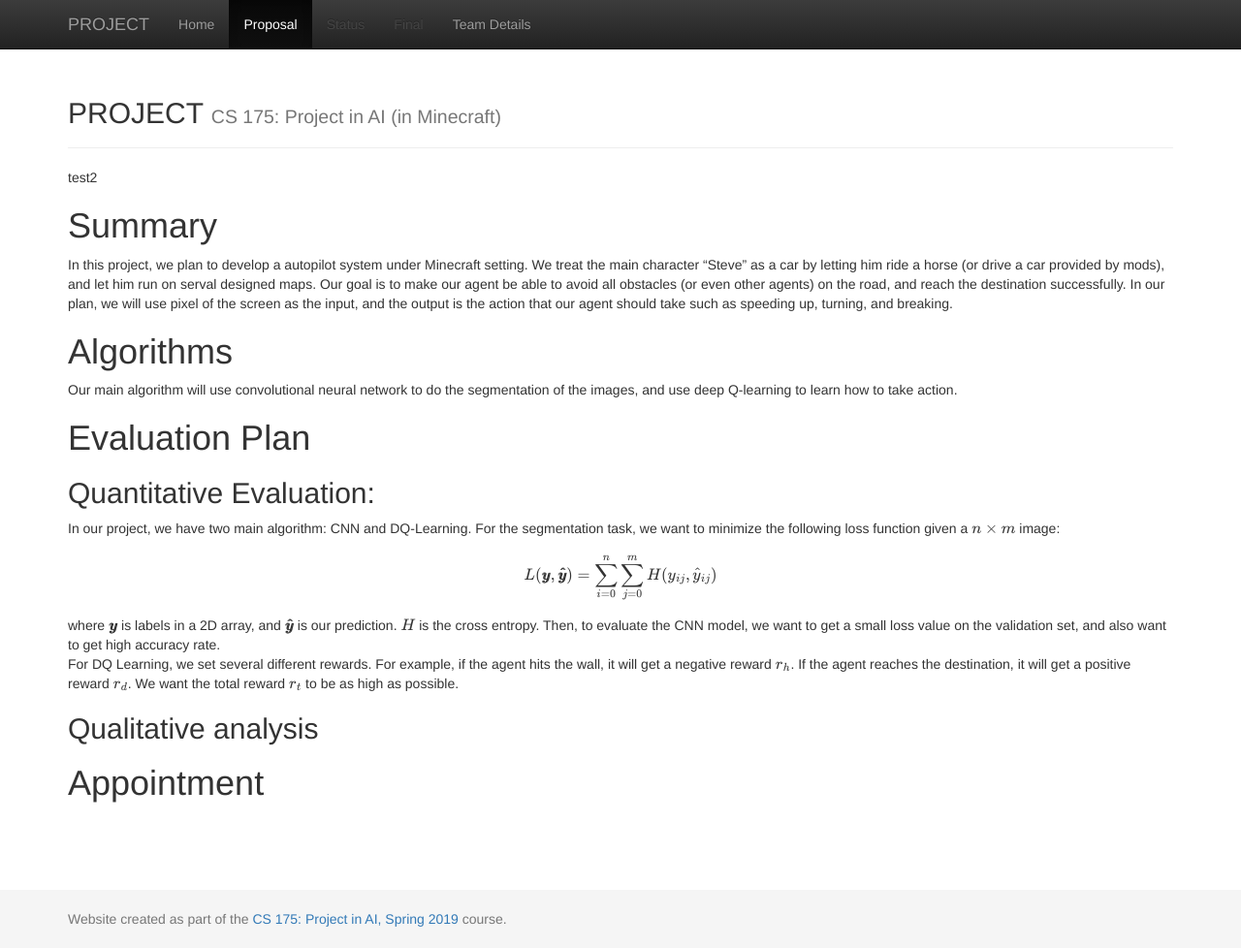
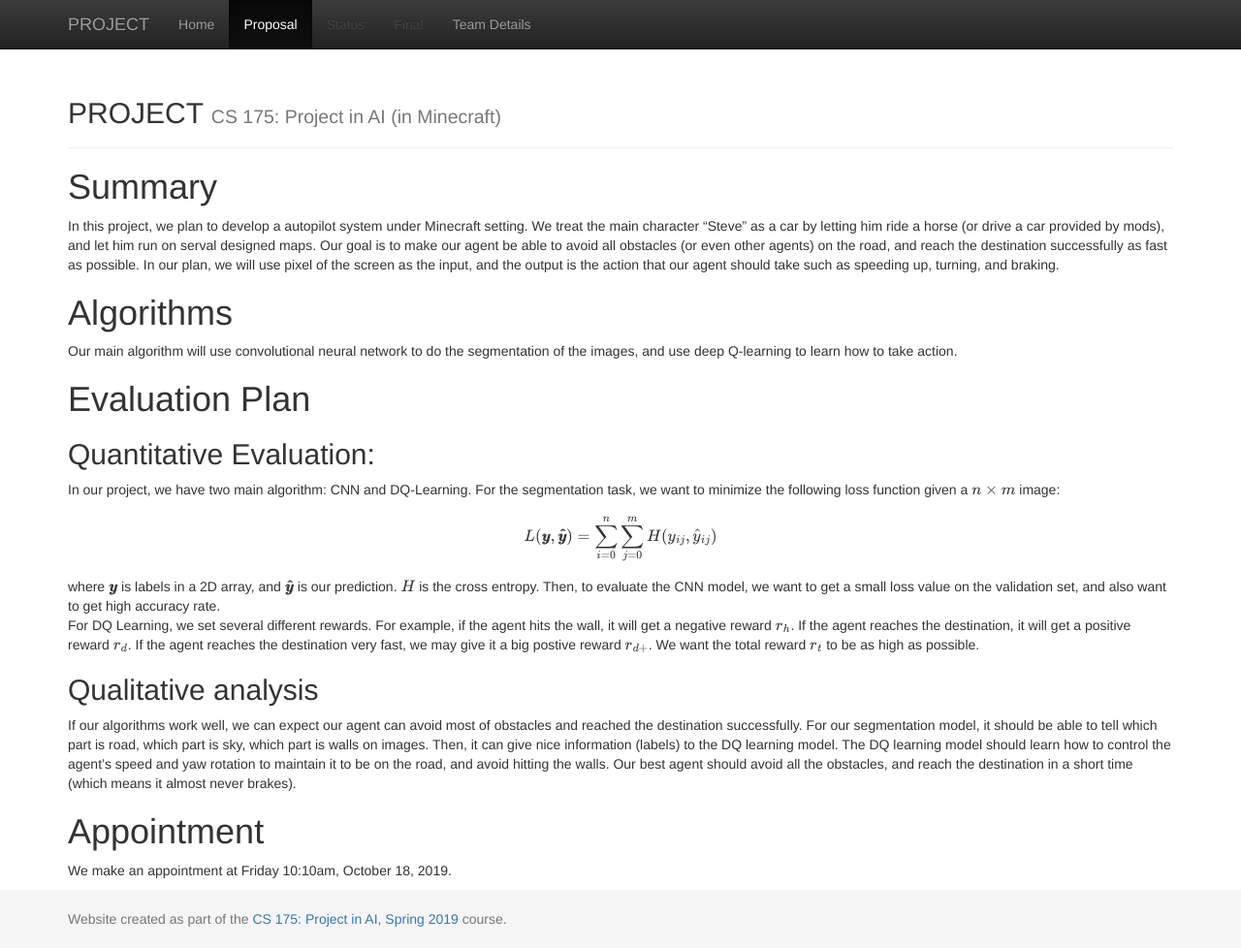
Before and after one commit to ziyangz5/MinePilot, a Jekyll site: the page built from docs/proposal.md, in a window 1280 px wide and 978 px high. Shown: the whole window at 97% size. Built offline with Jekyll 4.4.1, drawn with Linux system fonts in a browser that asks for light colours; formulas are drawn with MathJax 3; a script that is not in the unit is left out.

Commit message:
Proposal finished

```diff
--- a/docs/proposal.md
+++ b/docs/proposal.md
@@ -3,9 +3,8 @@ layout: default
 mathjax: true
 title: Proposal
 ---
-test2
 # Summary
-In this project, we plan to develop a autopilot system under Minecraft setting. We treat the main character "Steve" as a car by letting him ride a horse (or drive a car provided by mods), and let him run on serval designed maps. Our goal is to make our agent be able to avoid all obstacles (or even other agents) on the road, and reach the destination successfully. In our plan, we will use pixel of the screen as the input, and the output is the action that our agent should take such as speeding up, turning, and breaking.
+In this project, we plan to develop a autopilot system under Minecraft setting. We treat the main character "Steve" as a car by letting him ride a horse (or drive a car provided by mods), and let him run on serval designed maps. Our goal is to make our agent be able to avoid all obstacles (or even other agents) on the road, and reach the destination successfully as fast as possible. In our plan, we will use pixel of the screen as the input, and the output is the action that our agent should take such as speeding up, turning, and braking.
 # Algorithms
 Our main algorithm will use convolutional neural network to do the segmentation of the images, and use deep Q-learning to learn how to take action.
 # Evaluation Plan
@@ -17,9 +16,10 @@ L(\pmb{y},\pmb{\hat{y}})=\sum_{i=0}^n\sum_{j=0}^m\textit{H}(y_{ij},\hat{y}_{ij})
 $$
 
 where $\pmb{y}$ is labels in a 2D array, and $\pmb{\hat{y}}$ is our prediction. $\textit{H}$ is the cross entropy. Then, to evaluate the CNN model, we want to get a small loss value on the validation set, and also want to get high accuracy rate.<br>
-For DQ Learning, we set several different rewards. For example, if the agent hits the wall, it will get a negative reward $r_h$. If the agent reaches the destination, it will get a positive reward $r_d$. We want the total reward $r_t$ to be as high as possible.
+For DQ Learning, we set several different rewards. For example, if the agent hits the wall, it will get a negative reward $r_h$. If the agent reaches the destination, it will get a positive reward $r_d$. If the agent reaches the destination very fast, we may give it a big postive reward $r_{d+}$. We want the total reward $r_t$ to be as high as possible.
 ## Qualitative analysis
-
+If our algorithms work well, we can expect our agent can avoid most of obstacles and reached the destination successfully. For our segmentation model, it should be able to tell which part is road, which part is sky, which part is walls on images. Then, it can give nice information (labels) to the DQ learning model. The DQ learning model should learn how to control the agent's speed and yaw rotation to maintain it to be on the road, and avoid hitting the walls. Our best agent should avoid all the obstacles, and reach the destination in a short time (which means it almost never brakes).
 
 
 # Appointment
+We make an appointment at Friday 10:10am, October 18, 2019.
```
